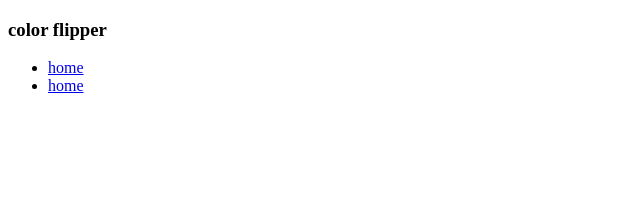
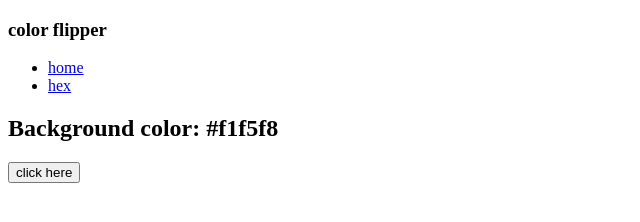
Before and after one commit to Vovan1608/color_flipper_app, a plain HTML site: page index.html in a window 1280 px wide. Shown: the whole page, without its empty margins (0-640 px from the left). Drawn offline with Linux system fonts and the light colour scheme.

Commit message:
added colors and btn to main.js

```diff
--- a/index.html
+++ b/index.html
@@ -16,11 +16,21 @@
 					<a href="index.html">home</a>
 				</li>
 				<li>
-					<a href="hex.html">home</a>
+					<a href="hex.html">hex</a>
 				</li>
 			</ul>
 		</div>
 	</nav>
+	<main>
+		<div class="container">
+			<h2>Background color:
+				<span class="color">
+					#f1f5f8
+				</span>
+			</h2>
+			<button class="btn btn-hero" id="btn">click here</button>
+		</div>
+	</main>
 	<script src="./main.js"></script>
 </body>
 </html>
--- a/main.js
+++ b/main.js
@@ -0,0 +1,5 @@
+"use strict";
+
+const colors = ["green", "red", "rgb(133, 122, 200)", "#f15025"];
+
+const btn = document.getElementById("btn");
```
